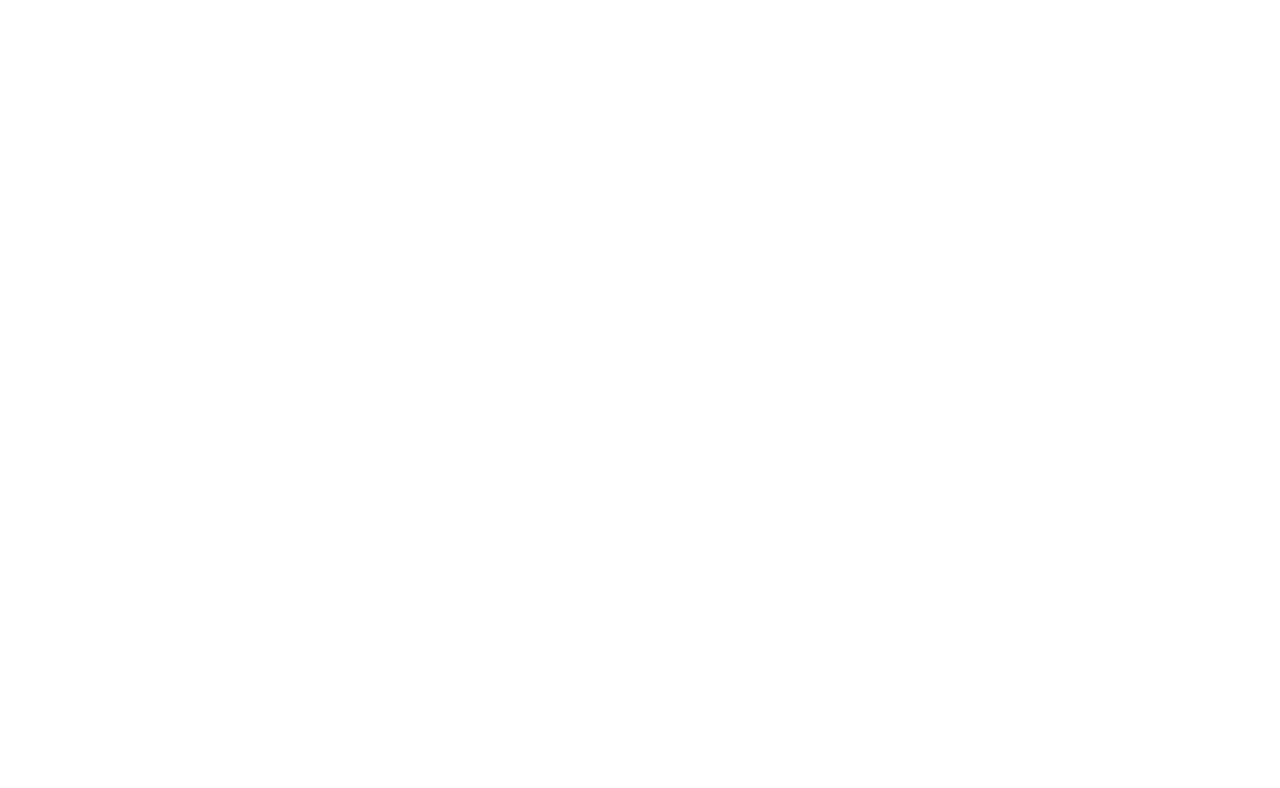
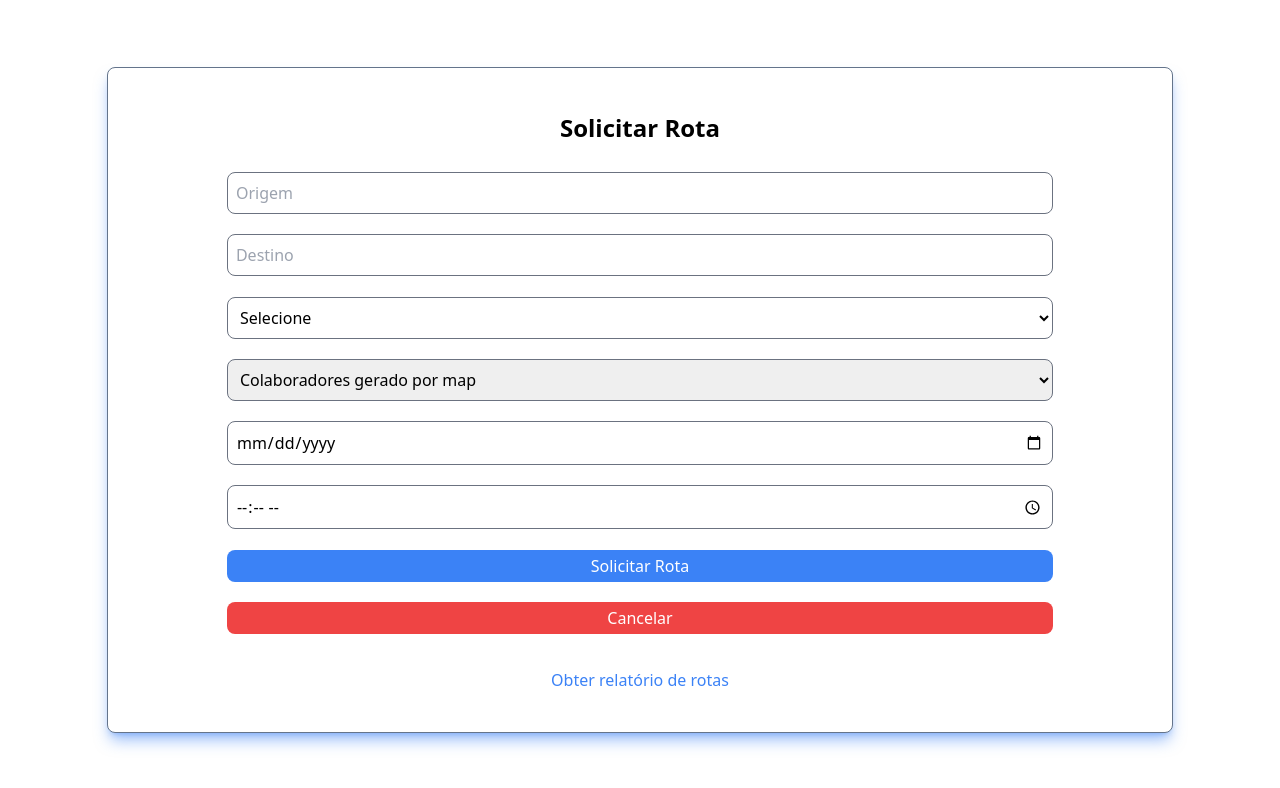
Before and after one commit to jvvictorls/Front-Melo-Transportes, a React (Vite) app: page /request in a window 1280 px wide. Before the commit this address had no page. Shown: the top 788 px of the page. Built offline with nearby package versions, Linux system fonts and the light colour scheme.

Commit message:
Feat: Adicionei lógica de solicitação de rota

```diff
--- a/src/App.tsx
+++ b/src/App.tsx
@@ -5,6 +5,7 @@
 import EditUser from './pages/EditUser/EditUser';
 import Layout from './components/Layout';
 import Dashboard from './components/Dashboard';
+import RequestRoute from './pages/RequestRoutes/RequestRoute';
 
 function App() {
   return (
@@ -14,6 +15,7 @@
         <Route path="dashboard" element={ <Dashboard /> } />
         <Route path="register" element={ <SignUp /> } />
         <Route path="/user/:id" element={ <User /> } />
+        <Route path="/request" element={ <RequestRoute /> } />
         <Route path="/user/:id/edit" element={ <EditUser /> } />
       </Route>
     </Routes>
--- a/src/components/NavUser.tsx
+++ b/src/components/NavUser.tsx
@@ -1,17 +1,21 @@
 import { IconType } from 'react-icons';
+import { useNavigate } from 'react-router-dom';
 
 type NavUserProps = {
   Icon: IconType
+  page: string
   text: string
 };
 
 function NavUser(props: NavUserProps) {
+  const navigate = useNavigate();
   const { Icon } = props;
   const { text } = props;
   return (
     <div
       className="p-8 bg-white cursor-pointer
         flex items-center space-x-4 min-w-full hover:bg-gray-200"
+        onClick={ () => navigate(`/${props.page}`) }
     >
       <div>
         <Icon size={ 30 } />
--- /dev/null
+++ b/src/pages/RequestRoutes/RequestRoute.tsx
@@ -0,0 +1,116 @@
+import { Navigate } from "react-router-dom";
+import { Link } from "react-router-dom";
+import { useState } from "react";
+
+
+export default function RequestRoute() {
+  const [formData, setFormData] = useState({
+    origin: '',
+    destination: '',
+    costCentre: '',
+    date: '',
+    time: ''
+  });
+  const [collaborators, setCollaborators] = useState('');
+
+  const costsCentre = ['Selecione', 'Produção', 'Manutenção', 'Administração', 'Qualidade', 'HSE', 'Indústria', 'Atendimento ao Cliente', 'Logística']
+
+  const handleChange = (e: any) => {
+    const {name, value} = e.target
+    setFormData({ ...formData, [name]: value });
+  }
+
+  return (
+    <div className="container flex justify-center items-center h-screen">
+      <form
+      className="flex flex-col border border-solid border-slate-500 h-5/6 w-5/6 items-center shadow-lg rounded-lg shadow-blue-500/50 p-4 bg-white justify-evenly"
+      >
+
+        <h1
+        className="text-center text-2xl font-bold p-2 "
+        >
+          Solicitar Rota
+        </h1>
+
+
+          <input
+          placeholder="Origem"
+          value={formData.origin}
+          onChange={(e) => handleChange(e)}
+          type="text"
+          name="origin"
+          id="origin"
+          className=" p-2 border w-4/5 border-solid border-gray-500 rounded-lg"
+          />
+
+          <input
+          placeholder="Destino"
+          type="text"
+          name="destination"
+          id="destination"
+          className=" p-2 border w-4/5 border-solid border-gray-500 rounded-lg"
+          />
+
+          <select
+          name="costCentre"
+          id="costCentre"
+          value={formData.costCentre}
+          onChange={(e) => handleChange(e)}
+          className=" p-2 border w-4/5 border-solid border-gray-500 rounded-lg bg-white"
+          >
+            {costsCentre.map((costCentre) => (
+              <option
+              key={costCentre}
+              value={costCentre}>
+                {costCentre}
+              </option>
+            ))}
+          </select>
+
+        {formData.costCentre === 'Selecione' ? null :  (
+          <select
+          name="collaborator"
+          id="collaborator"
+          className="p-2 border w-4/5 border-solid border-gray-500 rounded-lg"
+          >
+            <option value="">Colaboradores gerado por map</option>
+          </select>)
+        }
+
+          <input
+          type="date"
+          name="date"
+          id="date"
+          className=" p-2 border w-4/5 border-solid border-gray-500 rounded-lg"
+          />
+
+          <input
+          type="time"
+          name="time"
+          id="time"
+          className=" p-2 cursor-pointer border w-4/5 border-solid border-gray-500 rounded-lg"
+          />
+
+        <button
+        type="submit"
+        className="bg-blue-500 text-white p-1 rounded-lg w-4/5 hover:bg-blue-700"
+        >
+          Solicitar Rota
+        </button>
+
+        <button
+        className="bg-red-500 text-white p-1 rounded-lg w-4/5 hover:bg-red-700"
+        onClick={() => <Navigate to='/dashboard' />}>
+          Cancelar
+        </button>
+
+        <Link
+        to={'/Dashboard'}
+        className="text-blue-500 hover:text-blue-700 p-1 rounded-lg w-4/5 text-center underline-offset-1 "
+        >
+          Obter relatório de rotas
+        </Link>
+      </form>
+    </div>
+  );
+}
--- a/src/pages/User/User.tsx
+++ b/src/pages/User/User.tsx
@@ -50,10 +50,10 @@
           />
         </div>
         <div className="mt-16">
-          <NavUser Icon={ AiOutlineHome } text="Home" />
-          <NavUser Icon={ AiOutlineUser } text="Perfil" />
-          <NavUser Icon={ AiOutlineCar } text="Solicitar Rota" />
-          <NavUser Icon={ BsCurrencyDollar } text="Relatório de Rotas" />
+          <NavUser Icon={ AiOutlineHome } page='' text="Home" />
+          <NavUser Icon={ AiOutlineUser } page='' text="Perfil"/>
+          <NavUser Icon={ AiOutlineCar } page='request' text="Solicitar Rota" />
+          <NavUser Icon={ BsCurrencyDollar } page='' text="Relatório de Rotas" />
         </div>
       </div>
       <div />
```
Also changed, not shown: src/pages/User/User.css (deleted, +0 -36 lines), 1 other file (tests, documents, lock files or other folders).
